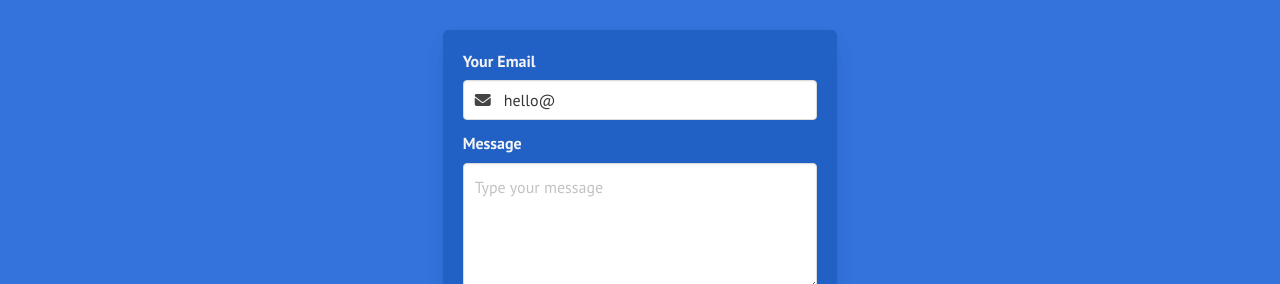
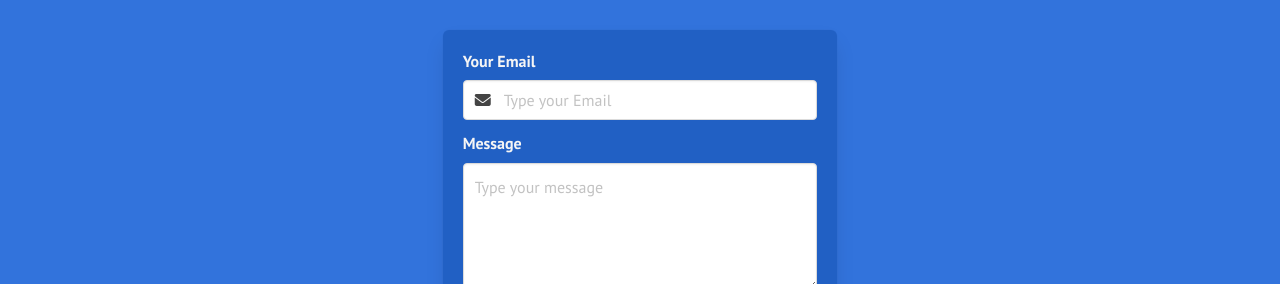
Before and after one commit to midhunhk/midhunhk.github.io, a Jekyll site: the page built from index.html, in a window 1280 px wide. Shown: the part 2319-2603 px from the top of the page. Built offline with Jekyll 4.4.1, drawn with Linux system fonts in a browser that asks for light colours; nearby versions of some CDN libraries; comment, search, counter and statistics services are not loaded; a style sheet for code colours, icons or effects is not loaded.

Commit message:
update contact form

```diff
--- a/index.html
+++ b/index.html
@@ -182,7 +182,7 @@
                             <div class="field">
                                 <label class="label has-text-white-ter" for="_replyto">Your Email</label>
                                 <div class="control has-icons-left">
-                                    <input class="input" type="email" name="_replyto" placeholder="Email input" value="hello@">
+                                    <input class="input" type="email" name="_replyto" placeholder="Type your Email">
                                     <span class="icon is-small is-left">
                                     <i class="fas fa-envelope"></i>
                                     </span>
@@ -190,7 +190,7 @@
                             </div>
 
                             <div class="field">
-                                <label class="label has-text-white-ter">Message</label>
+                                <label class="label has-text-white-ter" for="message">Message</label>
                                 <div class="control">
                                 <textarea name="message" class="textarea" placeholder="Type your message" required></textarea>
                                 </div>
```
